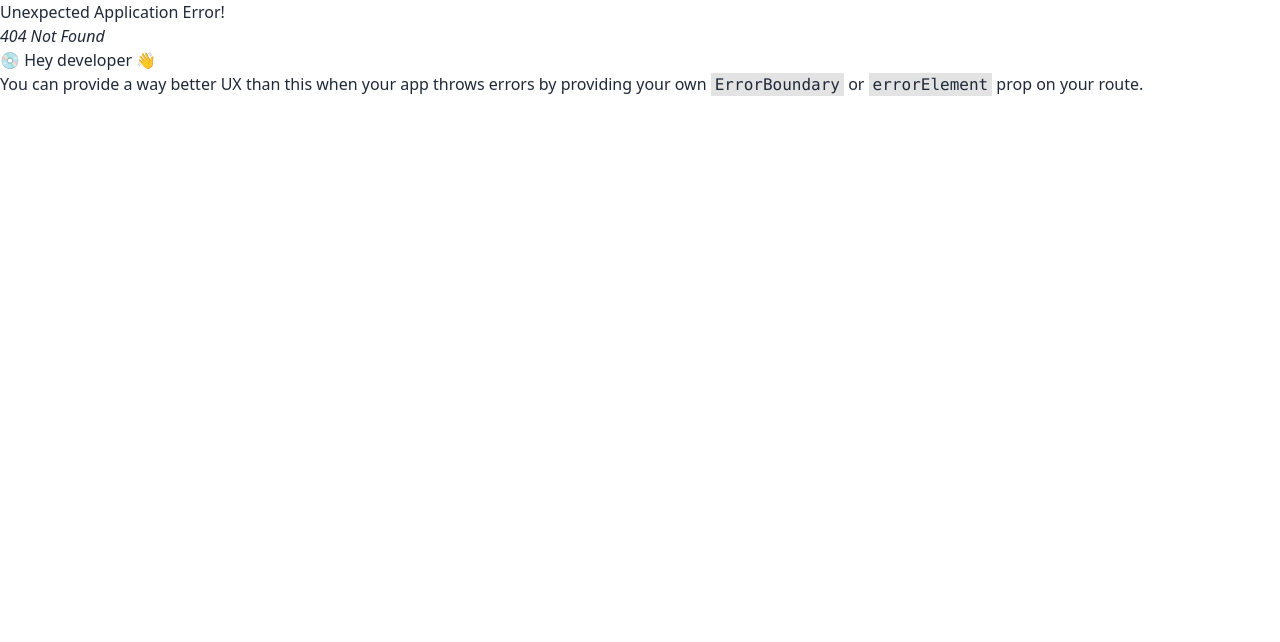
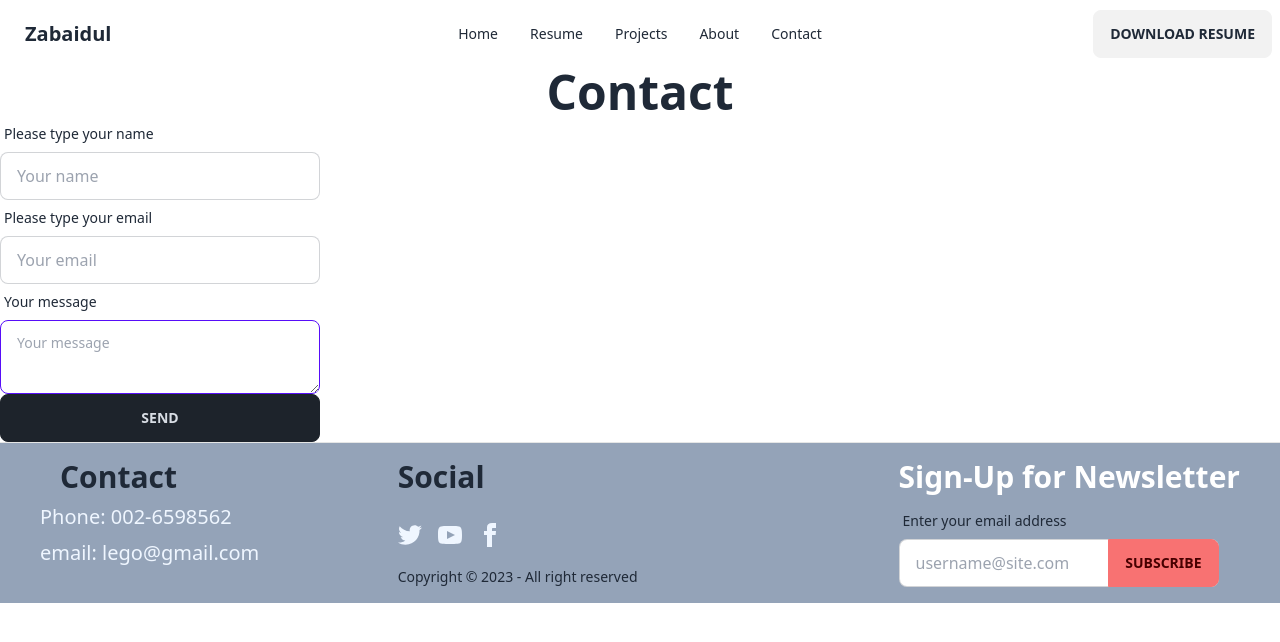
Before and after one commit to zabaidulbd/portfolio-website, a React (Vite) app: page /contact in a window 1280 px wide. Before the commit this address had no page. Shown: the top 642 px of the page. Built offline with nearby package versions, Linux system fonts and the light colour scheme.

Commit message:
add contact

```diff
--- a/src/main.jsx
+++ b/src/main.jsx
@@ -9,6 +9,7 @@ import Main from './layout/Main';
 import Home from './pages/Home/Home/Home';
 import About from './pages/About/About';
 import Project from './pages/Project/Project';
+import Contact from './pages/Contact/Contact';
 
 
 const router = createBrowserRouter([
@@ -27,6 +28,10 @@ const router = createBrowserRouter([
       {
         path: 'project',
         element: <Project></Project>
+      },
+      {
+        path: 'contact',
+        element: <Contact></Contact>
       }
     ]
   },
--- /dev/null
+++ b/src/pages/Contact/Contact.jsx
@@ -0,0 +1,26 @@
+
+
+const Contact = () => {
+    return (
+        <>
+            <h1 className="text-5xl text-center font-bold">Contact</h1>
+            <div className="form-control w-full max-w-xs">
+                <label className="label">
+                    <span className="label-text">Please type your name</span>
+                </label>
+                <input type="text" placeholder="Your name" className="input input-bordered w-full max-w-xs" />
+                <label className="label">
+                    <span className="label-text">Please type your email</span>
+                </label>
+                <input type="email" placeholder="Your email" className="input input-bordered w-full max-w-xs" />
+                <label className="label">
+                    <span className="label-text">Your message</span>
+                </label>
+                <textarea className="textarea textarea-primary" placeholder="Your message"></textarea>
+                <button className="btn btn-active btn-neutral">send</button>
+            </div>
+        </>
+    );
+};
+
+export default Contact;
```
